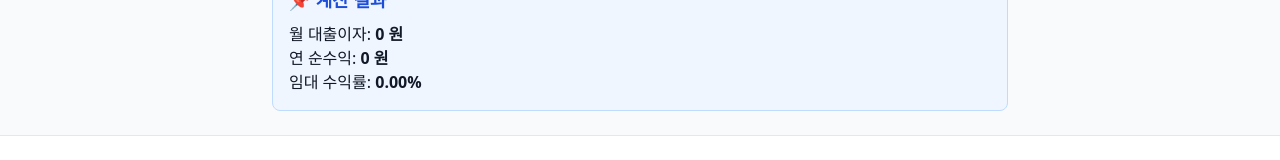
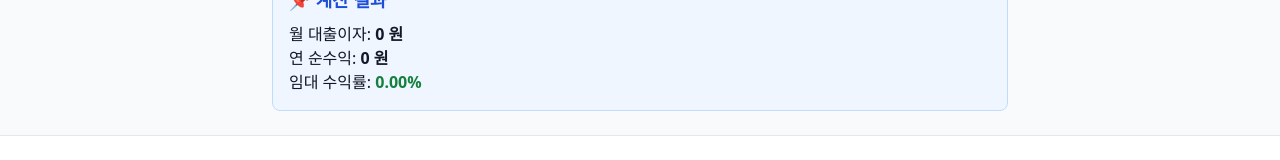
Before and after one commit to geniuspark00-source/calc-site, a Next.js app: page /calculators/rent-yield in a window 1280 px wide. Shown: the part 785-945 px from the top of the page. Built offline with nearby package versions, Linux system fonts and the light colour scheme.

Commit message:
auto push

```diff
--- /dev/null
+++ b/app/calculators/rent-yield/RentYieldCalculatorUI.tsx
@@ -0,0 +1,62 @@
+"use client";
+
+import { useState } from "react";
+import Input from "@/components/Input";
+import ResultBox from "@/components/ResultBox";
+
+export default function RentYieldCalculatorUI() {
+  const [price, setPrice] = useState(0);
+  const [deposit, setDeposit] = useState(0);
+  const [monthly, setMonthly] = useState(0);
+  const [loan, setLoan] = useState(0);
+  const [rate, setRate] = useState(0);
+  const [manage, setManage] = useState(0);
+
+  const monthlyLoanInterest = (loan * (rate / 100)) / 12;
+  const annualIncome = (monthly - manage - monthlyLoanInterest) * 12;
+  const netInvestment = price - deposit - loan;
+  const yieldPercent =
+    netInvestment > 0 ? (annualIncome / netInvestment) * 100 : 0;
+
+  return (
+    <div>
+      <a href="/" className="text-blue-600 underline mb-4 inline-block">
+        ← 계산기 목록으로 돌아가기
+      </a>
+
+      <h1 className="text-2xl font-bold mb-4 text-blue-700">
+        임대 수익률 계산기
+      </h1>
+
+      <p className="text-gray-600 mb-6">
+        매입가, 보증금, 월세, 대출이자 등을 입력하면 자동으로 임대 수익률이 계산됩니다.
+      </p>
+
+      <div className="bg-white p-4 rounded-lg border shadow-sm space-y-4">
+        <Input label="매입가" value={price} onChange={setPrice} />
+        <Input label="보증금" value={deposit} onChange={setDeposit} />
+        <Input label="월세" value={monthly} onChange={setMonthly} />
+        <Input label="대출금" value={loan} onChange={setLoan} />
+        <Input label="이자율(%)" value={rate} onChange={setRate} />
+        <Input label="관리비/기타 비용" value={manage} onChange={setManage} />
+      </div>
+
+      <ResultBox title="📌 계산 결과">
+        <p>
+          월 대출이자:{" "}
+          <strong>{Math.round(monthlyLoanInterest).toLocaleString()} 원</strong>
+        </p>
+
+        <p>
+          연 순수익:{" "}
+          <strong>{Math.round(annualIncome).toLocaleString()} 원</strong>
+        </p>
+
+        <p>
+          임대 수익률:{" "}
+          <strong className="text-green-700">{yieldPercent.toFixed(2)}%</strong>
+        </p>
+      </ResultBox>
+    </div>
+  );
+}
--- a/app/calculators/rent-yield/page.tsx
+++ b/app/calculators/rent-yield/page.tsx
@@ -1,5 +1,5 @@
 import { generateSEOTags } from "@/lib/seo";
-import RentYieldClient from "./RentYieldClient";
+import RentYieldCalculatorUI from "./RentYieldCalculatorUI";
 
 export const metadata = generateSEOTags({
   title: "임대 수익률 계산기 | Calc Site",
@@ -9,5 +9,5 @@ export const metadata = generateSEOTags({
 });
 
 export default function Page() {
-  return <RentYieldClient />;
+  return <RentYieldCalculatorUI />;
 }
```
